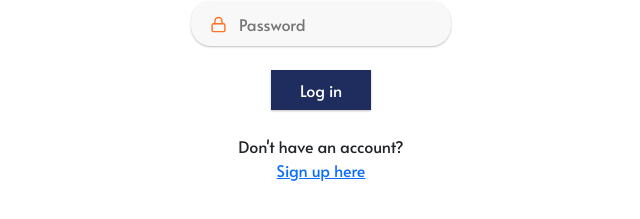
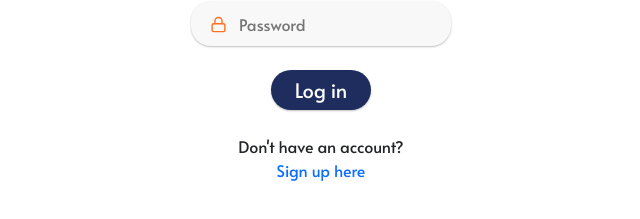
Before and after one commit to Turing-DECO3801/hiking-memory-frontend, a React (Create React App) app: page /login in a window 1280 px wide. Shown: the part 427-646 px from the top of the page, without its empty margins (319-959 px from the left). Built offline with nearby package versions, Linux system fonts and the light colour scheme.

Commit message:
Changed button styling

```diff
--- a/src/components/common/Button/Button.scss
+++ b/src/components/common/Button/Button.scss
@@ -1,21 +1,21 @@
 @import '../../../styles/index';
 
-button {
-    border: none;
+.button {
     background: $dark-blue;
     color: $white;
 
     width: 100px;
     height: 40px;
-    border-radius: 20px;
     font-size: 20px;
     box-shadow: 0px 1px 2px $low-opacity-black;
+    border: none;
+    border-radius: 20px;
+
+    display: flex;
+    justify-content: center;
+    align-items: center;
 }
 
-button:focus {
-    outline: solid $orange
+.button:hover {
+    cursor: pointer;
 }
-
-button:hover {
-
-}
--- a/src/components/common/Button/Button.tsx
+++ b/src/components/common/Button/Button.tsx
@@ -9,9 +9,9 @@ interface ButtonProps {
 const Button = ({ onClick, children }: ButtonProps) => {
 
   return (
-    <button onClick={onClick}>
+    <div className="button" onClick={onClick}>
         { children }
-    </button>
+    </div>
   );
 };
 
--- a/src/pages/Login/Login.scss
+++ b/src/pages/Login/Login.scss
@@ -7,3 +7,11 @@
     align-items: center;
     flex-direction: column;
 }
+
+.link {
+    text-decoration: none;
+}
+
+.link:hover {
+    cursor: pointer;
+}
--- a/src/pages/Login/Login.tsx
+++ b/src/pages/Login/Login.tsx
@@ -20,12 +20,11 @@ const Login = () => {
       <TextInput placeholder="Password" icon="lock" type="password"/>
       <br/>
       <Button onClick={login}>Log in</Button>
-      {/* <button onClick={login}>Login</button> */}
       <br/>
       <div>
         Don't have an account?
       </div>
-      <a className="">
+      <a className="link">
         Sign up here
       </a>
       <br/>
--- a/src/styles/index.scss
+++ b/src/styles/index.scss
@@ -7,11 +7,3 @@
     box-sizing: border-box;
     font-family: 'Alata', sans-serif;
 }
-
-a {
-    text-decoration: none;
-}
-
-a:visited {
-    text-decoration: none;
-}
```
